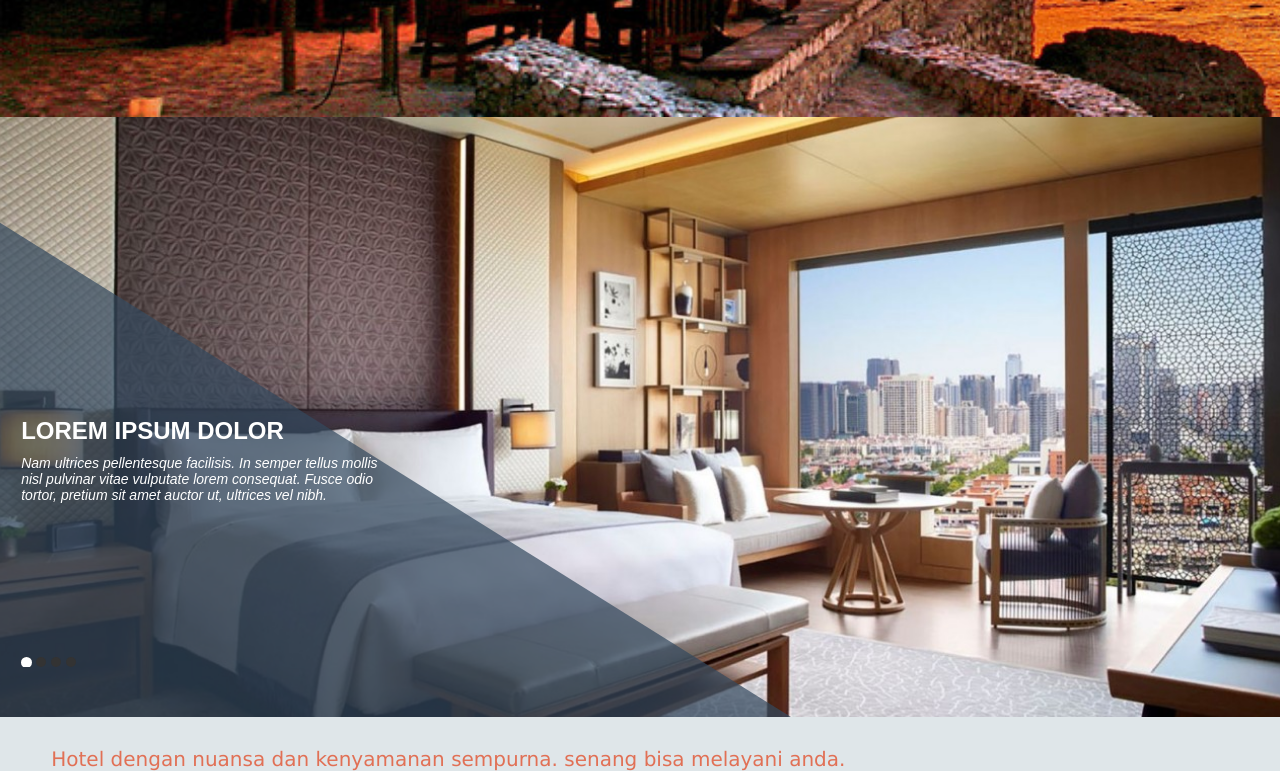
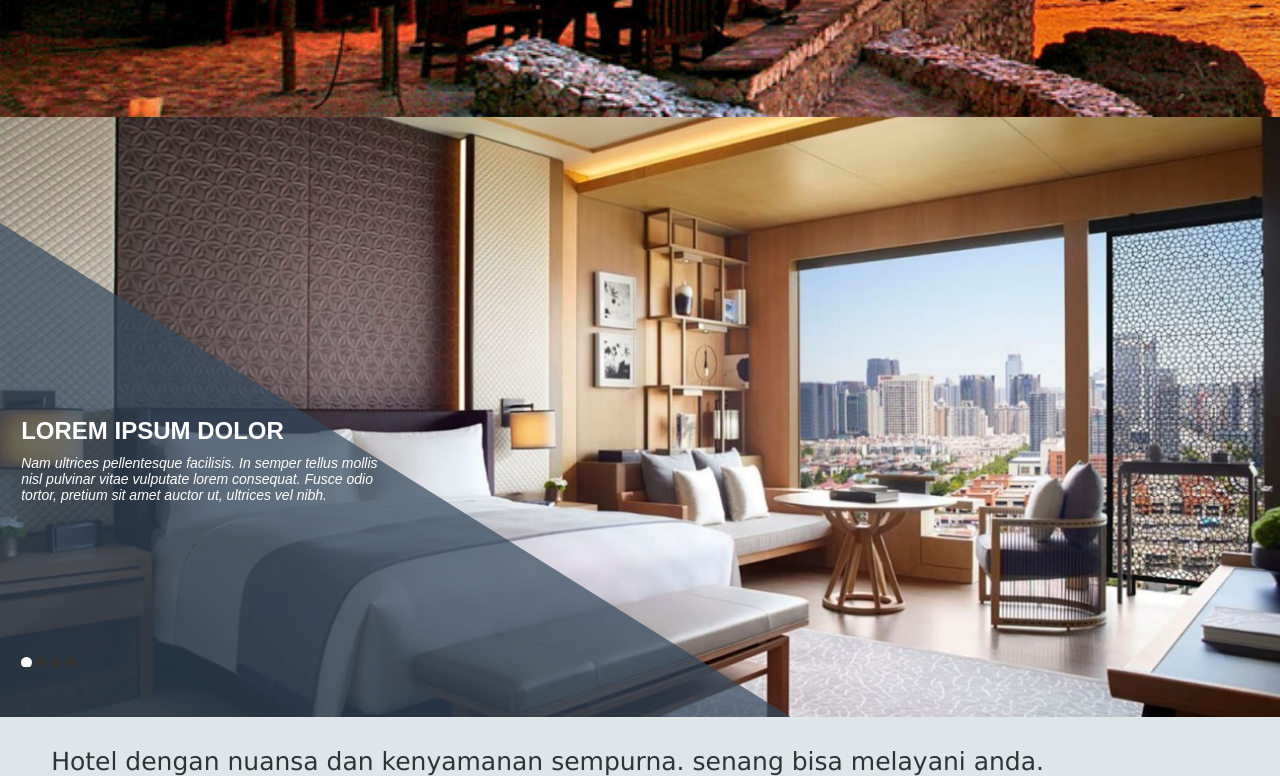
Before and after one commit to zynurr/C13-HOTEL-ANGKASA, a plain HTML site: page index.html in a window 1280 px wide. Shown: the part 959-1735 px from the top of the page. Drawn offline with Linux system fonts and the light colour scheme.

Commit message:
Update stylesheet.css

```diff
--- a/stylesheet.css
+++ b/stylesheet.css
@@ -475,8 +475,9 @@ body{
 }
 
 footer p {
-  color: #e17055;
-  font-size: 20px;
+  color: #2d3436;
+  font-size: 25px;
+  align-text: center;
 }
 
 footer {
```
